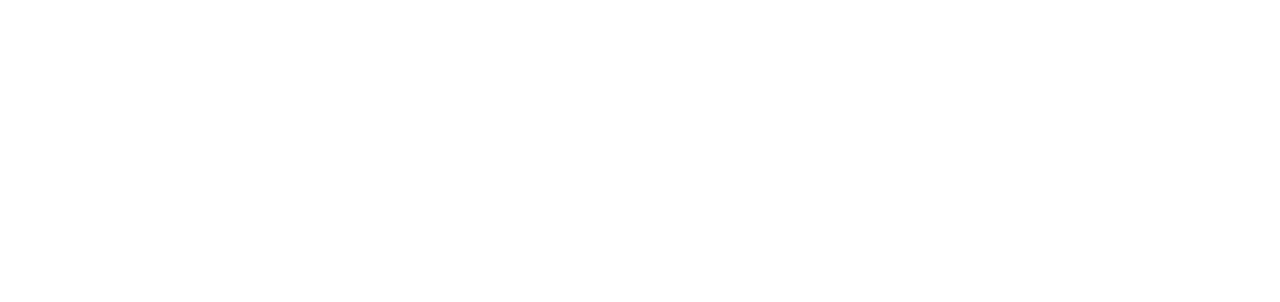
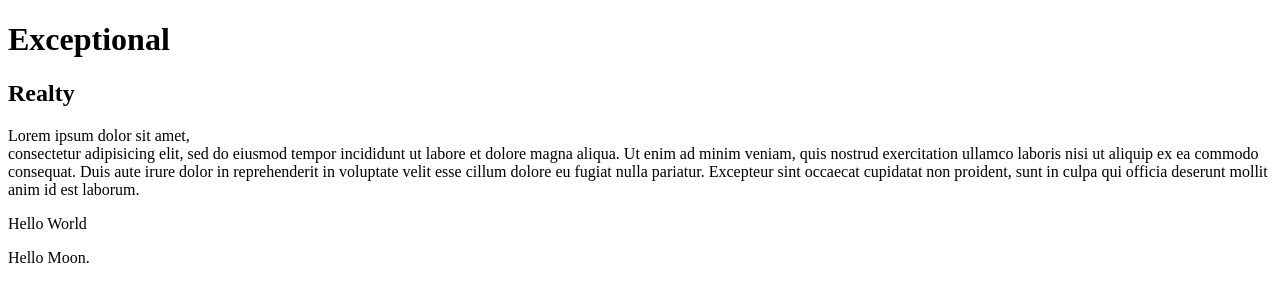
Before and after one commit to stephenharrington04/exceptional-realty-v2, a plain HTML site: page index.html in a window 1280 px wide. Drawn offline with Linux system fonts and the light colour scheme.

Commit message:
started real-estate-listings.html

```diff
--- a/index.html
+++ b/index.html
@@ -3,7 +3,6 @@
   <head>
     <!-- This is a comment -->
     <!-- The head section contains info for search engines and the browser and is not seen by site visitors. -->
-
       <meta charset="UTF-8">
       <title>Exceptional Realty Group - Luxury Homes - About</title>
   </head>
@@ -11,9 +10,10 @@
   <body>
     <!-- The body is the entire viewable area of the web page.
     For example, we can see text, links, images, and media. -->
+    <h1>Exceptional </h1>
+    <h2>Realty</h2>
+    <p>Lorem ipsum dolor sit amet,<br> consectetur adipisicing elit, sed do eiusmod tempor incididunt ut labore et dolore magna aliqua. Ut enim ad minim veniam, quis nostrud exercitation ullamco laboris nisi ut aliquip ex ea commodo consequat. Duis aute irure dolor in reprehenderit in voluptate velit esse cillum dolore eu fugiat nulla pariatur. Excepteur sint occaecat cupidatat non proident, sunt in culpa qui officia deserunt mollit anim id est laborum.</p>
+    <p>Hello World</p>
+    <p>Hello Moon.</p>
   </body>
-
-
-
-
 </html>
```
Also changed, not shown: real-estate-listings.html (+17 -0 lines).
